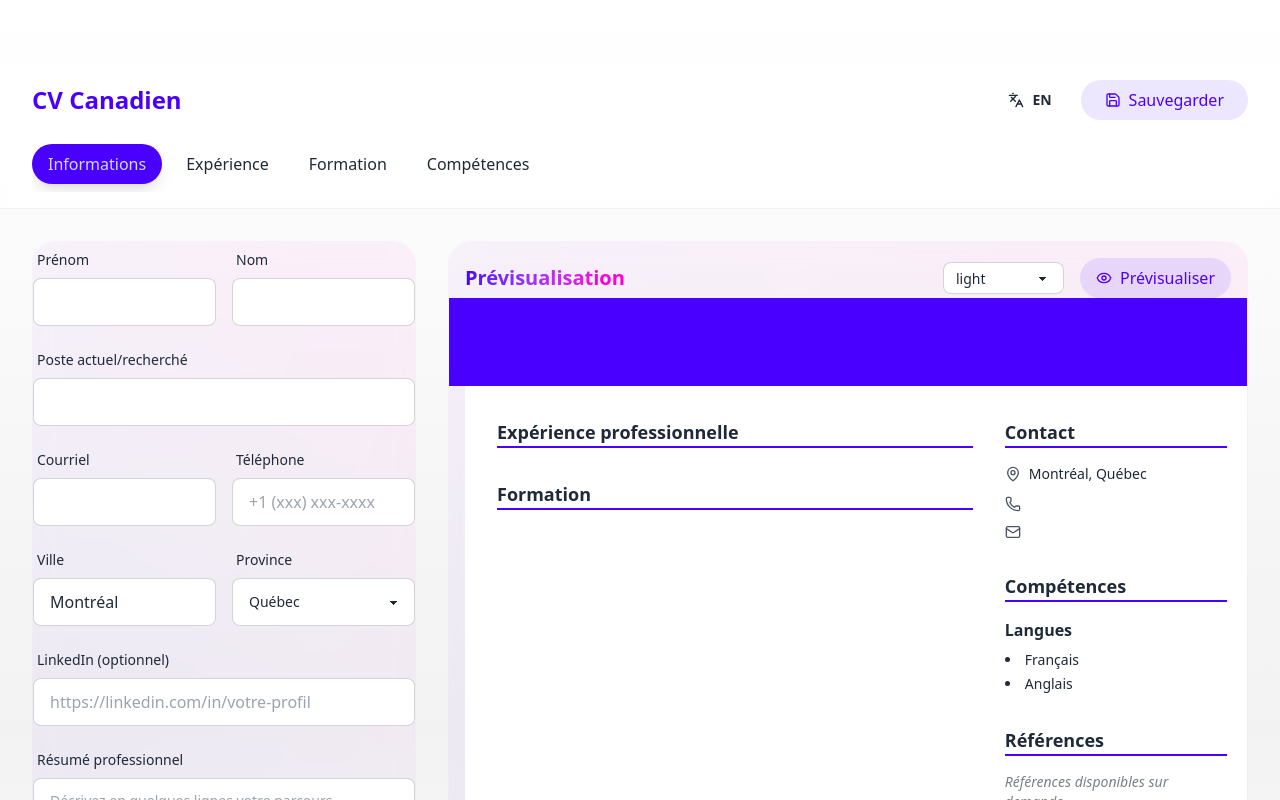
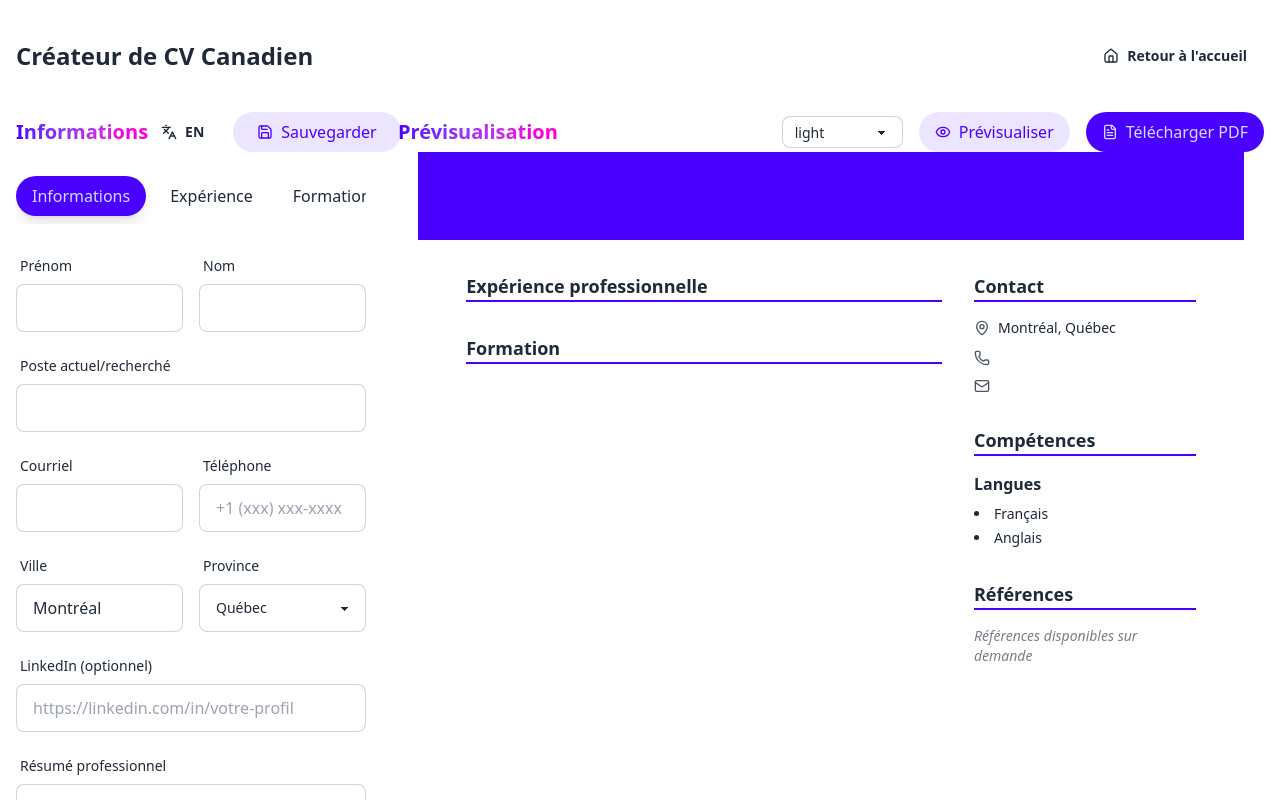
Before and after one commit to Malmeu/cvbuilder-main, a Next.js app: page /canadian-builder in a window 1280 px wide. Shown: the top 800 px of the page. Built offline with nearby package versions, Linux system fonts and the light colour scheme.

Commit message:
correction des erreur eslint

```diff
--- a/app/canadian-builder/page.tsx
+++ b/app/canadian-builder/page.tsx
@@ -2,7 +2,8 @@
 
 import { useState, useEffect, useRef } from 'react'
 import { CanadianCV } from '../types/canadian-cv'
-import { FileText, Save, Languages, Eye } from 'lucide-react'
+import { FileText, Save, Languages, Eye, Home } from 'lucide-react'
+import Link from 'next/link'
 import PersonalDetailsForm from '../components/canadian/PersonalDetailsForm'
 import ExperienceForm from '../components/canadian/ExperienceForm'
 import EducationForm from '../components/canadian/EducationForm'
@@ -165,16 +166,27 @@ export default function CanadianBuilder() {
   }
 
   return (
-    <main className="min-h-screen pt-16 bg-gradient-to-b from-base-100 via-base-200 to-base-100">
-      {/* Header avec effet de verre */}
-      <div className="sticky top-0 z-40 bg-base-100/80 backdrop-blur-lg border-b border-base-200 mb-8">
-        <div className="max-w-7xl mx-auto px-4 sm:px-6 lg:px-8 py-4">
-          <div className="flex flex-wrap items-center justify-between gap-4">
-            <h1 className="text-2xl font-bold text-primary">
-              {cv.language === 'fr' ? 'CV Canadien' : 'Canadian Resume'}
+    <div className="container mx-auto px-4 py-8">
+      <div className="flex justify-between items-center mb-8">
+        <h1 className="text-2xl font-bold">
+          {cv.language === 'fr' ? 'Créateur de CV Canadien' : 'Canadian Resume Builder'}
         </h1>
+        <Link
+          href="/"
+          className="btn btn-ghost gap-2"
+        >
+          <Home className="w-4 h-4" />
+          {cv.language === 'fr' ? 'Retour à l\'accueil' : 'Back to Home'}
+        </Link>
+      </div>
 
-            <div className="flex items-center gap-4">
+      <div className="grid lg:grid-cols-[350px_1fr] gap-8">
+        <div className="space-y-6">
+          <div className="flex justify-between items-center mb-4">
+            <h2 className="text-xl font-bold bg-gradient-to-r from-primary to-secondary bg-clip-text text-transparent">
+              {cv.language === 'fr' ? 'Informations' : 'Information'}
+            </h2>
+            <div className="flex gap-4 items-center">
               <button
                 className="btn btn-ghost btn-sm gap-2 hover:bg-base-200/50"
                 onClick={() => setCV(prev => ({
@@ -199,7 +211,7 @@ export default function CanadianBuilder() {
           </div>
 
           {/* Tabs avec effet de verre */}
-          <div className="flex gap-2 mt-6 overflow-x-auto pb-2">
+          <div className="flex gap-2 mb-6 overflow-x-auto pb-2">
             {tabs.map((tab) => (
               <button
                 key={tab.id}
@@ -216,16 +228,7 @@ export default function CanadianBuilder() {
               </button>
             ))}
           </div>
-        </div>
-      </div>
 
-      <div className="max-w-7xl mx-auto px-4 sm:px-6 lg:px-8">
-        <div className="grid lg:grid-cols-[1fr_auto] gap-8">
-          {/* Formulaire */}
-          <div>
-            <div className="relative">
-              <div className="absolute inset-0 bg-gradient-to-tr from-primary/5 to-secondary/5 rounded-3xl" />
-              <div className="relative bg-white/5 backdrop-blur-md rounded-3xl border border-white/10 overflow-hidden">
           {activeTab === 'personal' && (
             <PersonalDetailsForm
               data={cv.personalDetails}
@@ -255,15 +258,9 @@ export default function CanadianBuilder() {
             />
           )}
         </div>
-            </div>
-          </div>
 
-          {/* Prévisualisation */}
-          <div className={`${windowWidth < 1024 ? 'hidden' : 'w-[800px]'}`}>
-            <div className="sticky top-32">
         <div className="relative">
-                <div className="absolute inset-0 bg-gradient-to-tr from-primary/5 to-secondary/5 rounded-3xl" />
-                <div className="relative bg-white/5 backdrop-blur-md rounded-3xl border border-white/10 p-4 overflow-hidden">
+          <div className="sticky top-4">
             <div className="flex justify-between items-center mb-4">
               <h2 className="text-xl font-bold bg-gradient-to-r from-primary to-secondary bg-clip-text text-transparent">
                 {cv.language === 'fr' ? 'Prévisualisation' : 'Preview'}
@@ -285,15 +282,29 @@ export default function CanadianBuilder() {
                   <Eye className="w-4 h-4" />
                   {cv.language === 'fr' ? 'Prévisualiser' : 'Preview'}
                 </button>
+                <button
+                  className="px-4 py-2 bg-primary text-primary-content rounded-full hover:bg-primary/90 transition-all inline-flex items-center gap-2"
+                  onClick={handleDownloadPdf}
+                  disabled={isGenerating}
+                >
+                  <FileText className="w-4 h-4" />
+                  {isGenerating
+                    ? (cv.language === 'fr' ? 'Génération...' : 'Generating...')
+                    : (cv.language === 'fr' ? 'Télécharger PDF' : 'Download PDF')
+                  }
+                </button>
               </div>
             </div>
             <div
               ref={cvPreviewRef}
               data-cv-preview
               data-theme={theme}
-                    className="bg-base-100 w-[210mm] mx-auto"
+              className="bg-base-100 w-[210mm] mx-auto hidden lg:block"
             >
               <CVPreview cv={cv} theme={theme} />
+            </div>
+          </div>
+        </div>
       </div>
 
       <dialog id="preview_modal" className="modal">
@@ -302,7 +313,7 @@ export default function CanadianBuilder() {
             {cv.language === 'fr' ? 'Prévisualisation de votre CV' : 'Preview your Resume'}
           </h3>
           <div
-                        className="bg-base-100 w-[210mm] mx-auto"
+            className="bg-base-100 w-full lg:w-[210mm] mx-auto overflow-x-auto"
             data-theme={theme}
           >
             <CVPreview cv={cv} theme={theme} />
@@ -328,11 +339,5 @@ export default function CanadianBuilder() {
         </div>
       </dialog>
     </div>
-              </div>
-            </div>
-          </div>
-        </div>
-      </div>
-    </main>
   )
 }
--- a/app/components/canadian/CVPreview.tsx
+++ b/app/components/canadian/CVPreview.tsx
@@ -43,7 +43,7 @@ export default function CVPreview({ cv, theme }: CVPreviewProps) {
   }
 
   return (
-    <div className="p-8 max-w-[210mm] mx-auto" style={{ minHeight: '297mm' }}>
+    <div className="p-8 max-w-[210mm] mx-auto" style={{ minHeight: '297mm' }} data-theme={theme}>
       <div className="space-y-8">
         {/* En-tête */}
         <header className="relative bg-primary text-primary-content -mx-6 md:-mx-12 -mt-6 md:-mt-12 p-4 md:p-8 mb-6 md:mb-8">
```
Lines whose indentation alone changed are shown as unchanged.
